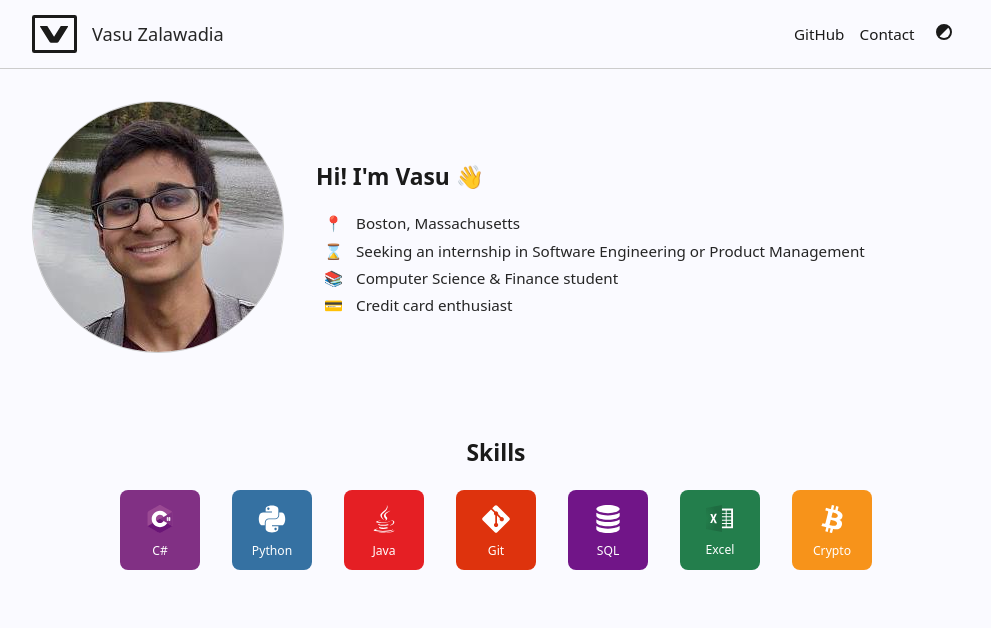
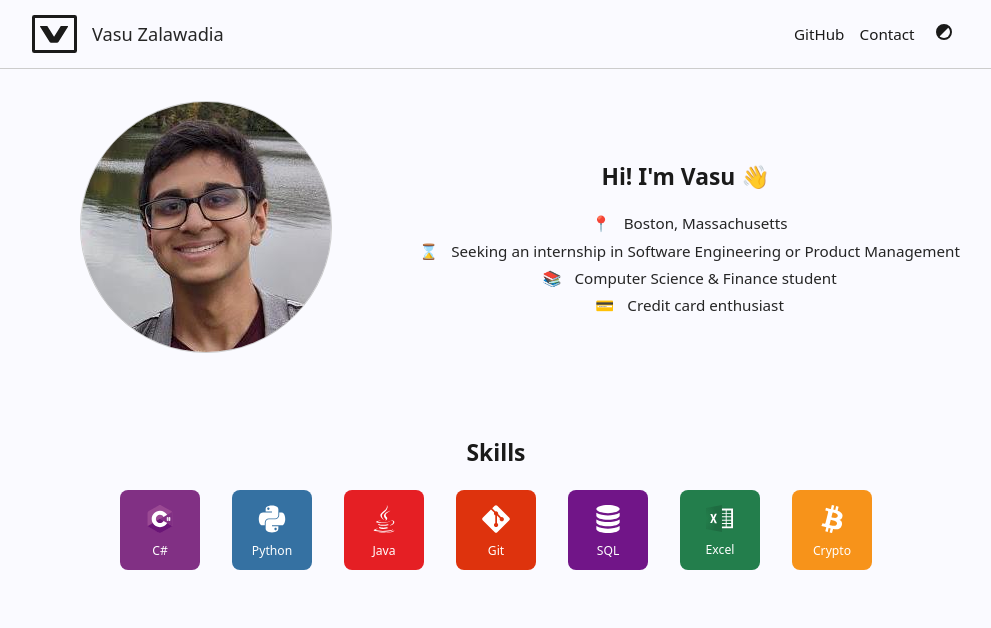
Before and after one commit to vasuz/vasuz, a Jekyll site: the page built from index.html, in a window 1280 px wide. Shown: the top 628 px of the page, without its empty margins (144-1135 px from the left). Built offline with Jekyll 4.4.1, drawn with Linux system fonts in a browser that asks for light colours.

Commit message:
Fix mobile image alignment

```diff
--- a/_includes/home-critical.scss
+++ b/_includes/home-critical.scss
@@ -11,7 +11,9 @@
   }
 
   img {
-    margin-right: 2rem;
+    @media screen and (min-width: 800px) {
+      margin-right: 2rem;
+    }
     border: 1px solid var(--border-color);
     border-radius: 50%;
     flex-shrink: 0;
--- a/_includes/main.scss
+++ b/_includes/main.scss
@@ -117,3 +117,15 @@ ul.no-dots {
 }
 
 @import "nav";
+
+.header {
+  @media screen and (max-device-width: 800px) {
+    align-items: center;
+    text-align: center;
+
+    picture {
+      display: block;
+      margin: 0 auto;
+    }
+  }
+}
--- a/index.html
+++ b/index.html
@@ -6,7 +6,7 @@ inline_styles:
 linked_styles:
   - home-deferred.css
 ---
-<section id="about">
+<section id="about" class="header">
   <picture>
     <source type="image/jpeg" srcset="/assets/images/portrait.jpg">
     <img src="/assets/images/portrait.jpg" alt="Me">
```
